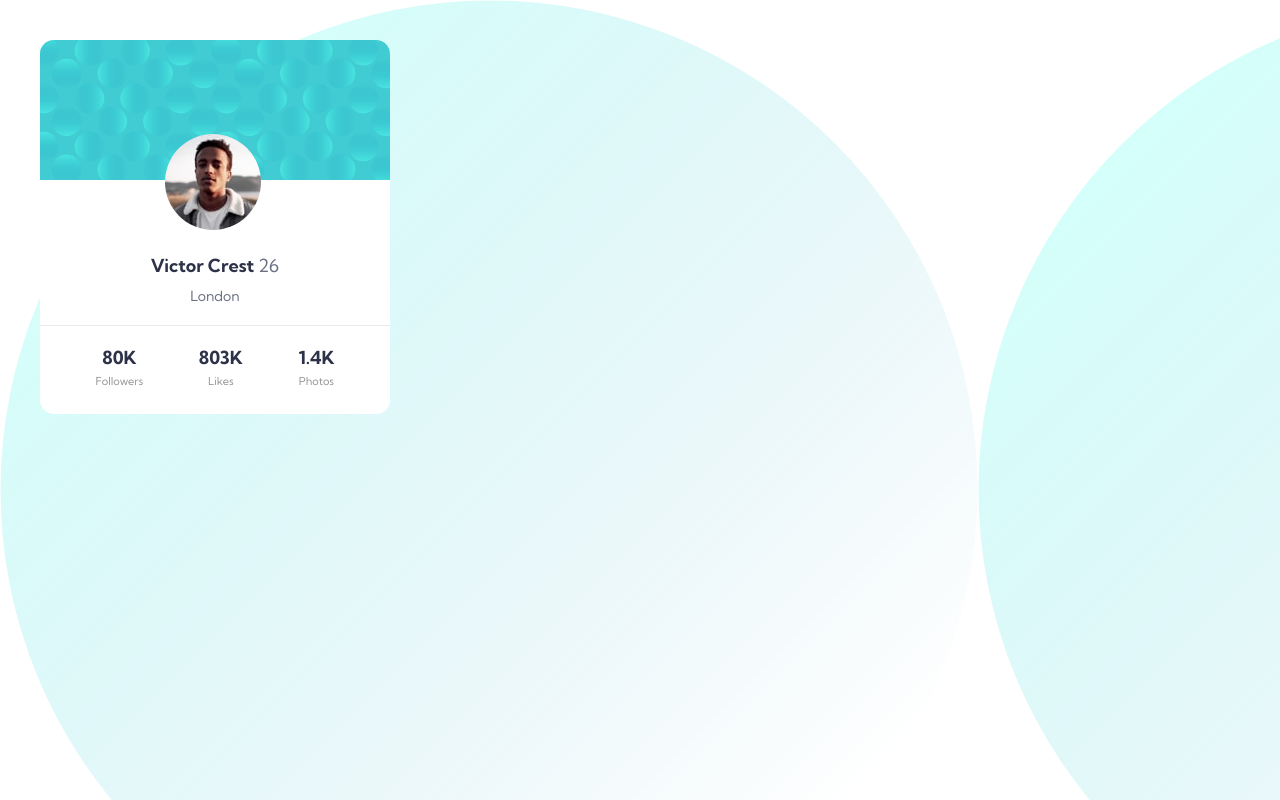
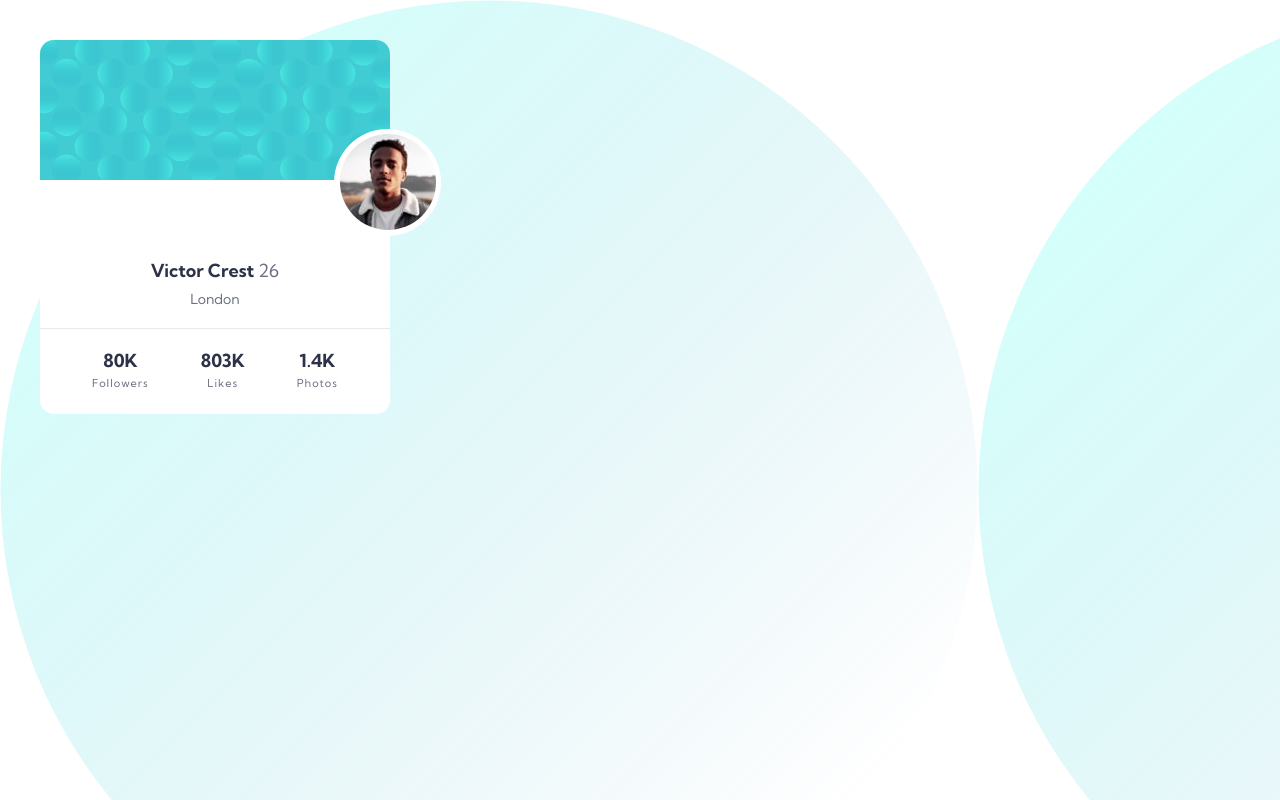
Before and after one commit to lrobertoborges/profile-card-component, a plain HTML site: page index.html in a window 1280 px wide. Drawn offline with Linux system fonts and the light colour scheme.

Commit message:
'atualizando photo avatar'

```diff
--- a/index.html
+++ b/index.html
@@ -16,8 +16,10 @@
         </div>
 
         <div id="content">
-            <div id="elipse">
-                <img src="./images/image-victor.jpg" alt="">
+            <div id="white-elipse">
+                <div id="elipse">
+                    <img src="./images/image-victor.jpg" alt="">
+                </div>
             </div>
 
             <h1>Victor Crest <span>26</span></h1>
--- a/style.css
+++ b/style.css
@@ -27,26 +27,27 @@ body{
     border-radius: 14px 14px 0 0;
 }
 
-#elipse{
-    width: 100px;
-    height: 100px;
+#white-elipse{
+    width: 107px;
+    height: 107px;
+    background-color: #ffffff;
     border-radius: 50%;
-    background-color: #FFFFFF;
-    margin-left: 35%;
+    position: absolute;
+    margin: -130px 23%;
 }
 
 #elipse img{
     width: 96px;
     height: 96px;
     border-radius: 50%;
-    margin-top: -50px;
+    margin-top: 5px;
 }
 
 #content h1{
     font-size: 18px;
     color: hsl(229, 23%, 23%);
     font-weight: 700;
-    margin-top: -30px;
+    margin-top: 75px;
 }
 
 #content span{
@@ -57,7 +58,7 @@ body{
 #content p {
     font-weight: 400;
     color: hsl(227, 10%, 46%);
-    margin-top: 10px;
+    margin-top: 8px;
     font-size: 14px;
 }
 
@@ -79,7 +80,7 @@ body{
 
 .stats p{
     font-size: 11px;
-    color: hsl(0, 0%, 59%);
-    margin-top: 5px;
-    word-spacing: 10px;
+    color: hsl(227, 10%, 46%);
+    margin-top: 4px;
+    letter-spacing: 1px;
 }
```
